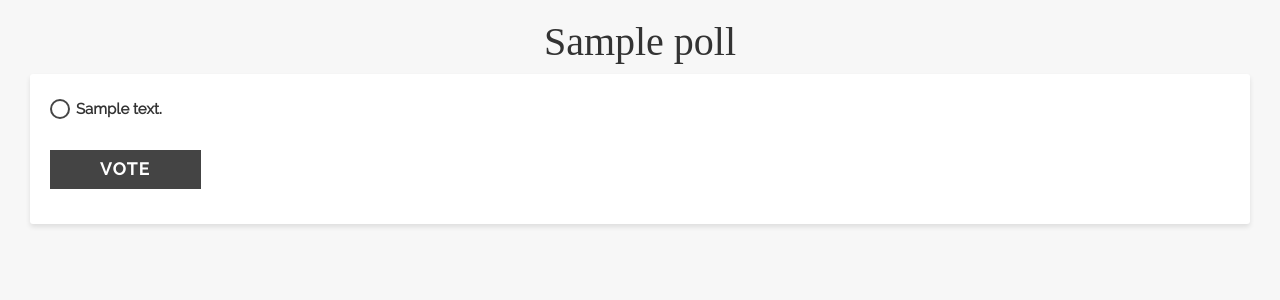
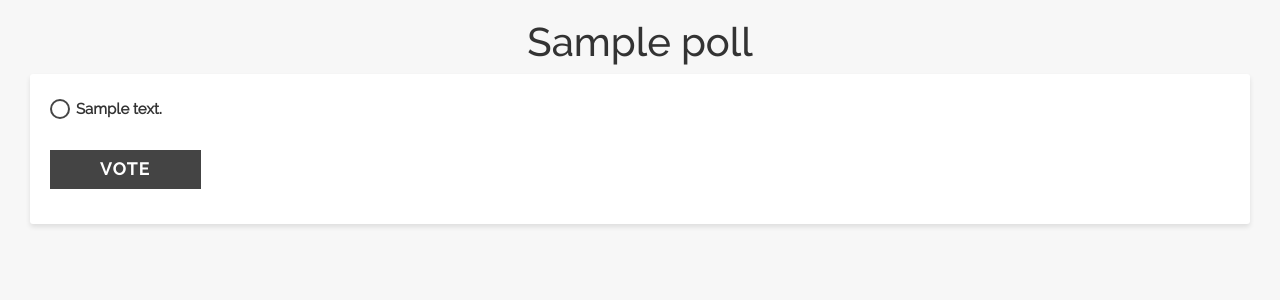
Before and after one commit to parijatrathore/pollingapplication, a Django app: template polls/templates/polls/detail.html in a window 1280 px wide. Shown: the part 60-360 px from the top of the page. Run offline with Django 3.2, Linux system fonts and the light colour scheme; the template is opened without the code that fills it: most values are stand-ins (such as "Sample title", 1, 10 or a date in 2020); some libraries are stand-ins or nearby versions.

Commit message:
css changes

```diff
--- a/static/css/common.css
+++ b/static/css/common.css
@@ -121,7 +121,7 @@ body {
 h1, h2 {
     text-align: center;
     font-size: 40px;
-    font-family: EuclidFlex;
+    font-family: RalewayMed;
 }
 
 h2 {
```
